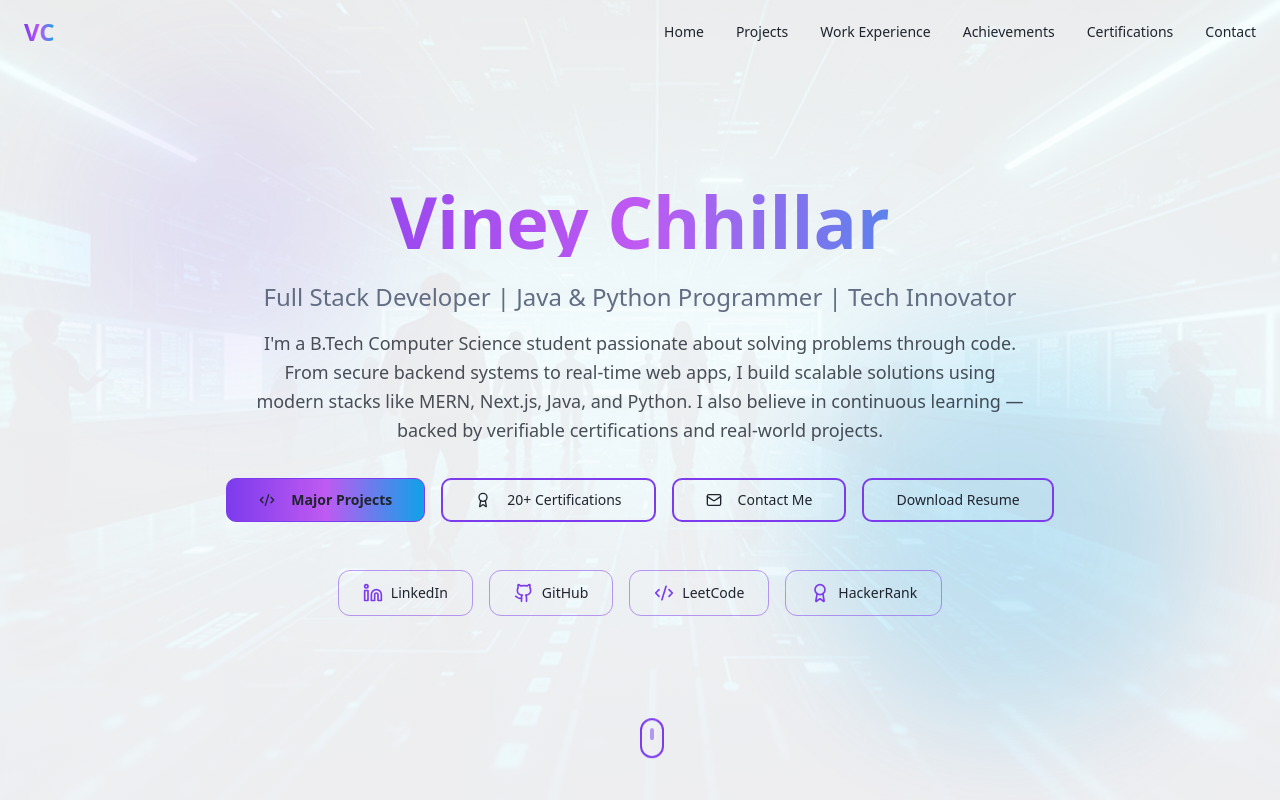
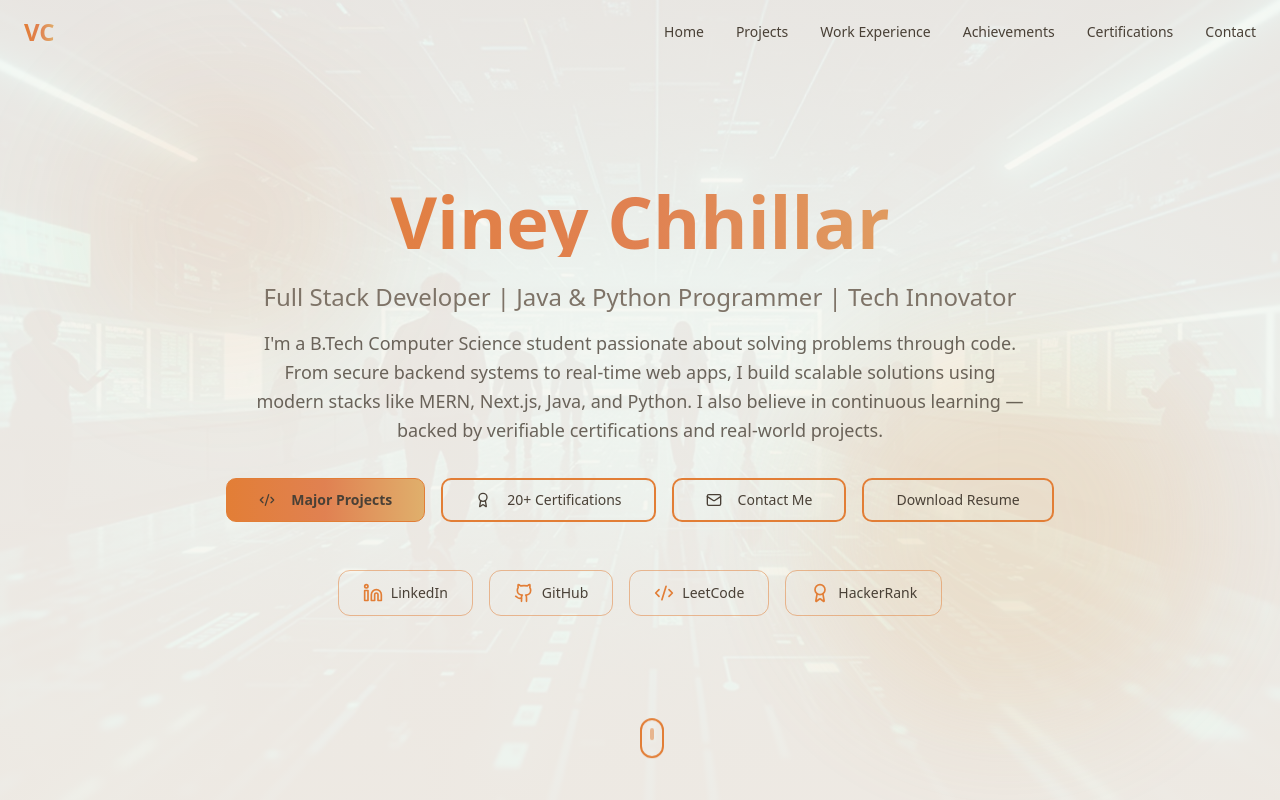
Before and after one commit to ronaessi-28/Viney_Portfolio, a React (Vite) app: page / in a window 1280 px wide. Shown: the top 800 px of the page. Built offline with nearby package versions, Linux system fonts and the light colour scheme; the HTML template or start-up script is replaced by a standard one.

Commit message:
Refactor: Update color scheme

```diff
--- a/src/components/Hero.tsx
+++ b/src/components/Hero.tsx
@@ -15,7 +15,7 @@ const Hero = () => {
       id="home"
       className="relative min-h-screen flex items-center justify-center overflow-hidden"
       style={{
-        backgroundImage: `linear-gradient(rgba(255, 255, 255, 0.92), rgba(250, 250, 252, 0.95)), url(${heroBg})`,
+        backgroundImage: `linear-gradient(rgba(252, 248, 243, 0.92), rgba(250, 245, 238, 0.95)), url(${heroBg})`,
         backgroundSize: 'cover',
         backgroundPosition: 'center',
       }}
--- a/src/index.css
+++ b/src/index.css
@@ -8,41 +8,41 @@ All colors MUST be HSL.
 
 @layer base {
   :root {
-    --background: 220 20% 97%;
-    --foreground: 220 20% 15%;
+    --background: 40 30% 96%;
+    --foreground: 30 15% 25%;
 
-    --card: 0 0% 100%;
-    --card-foreground: 220 20% 15%;
+    --card: 40 40% 98%;
+    --card-foreground: 30 15% 25%;
 
-    --popover: 0 0% 100%;
-    --popover-foreground: 220 20% 15%;
+    --popover: 40 40% 98%;
+    --popover-foreground: 30 15% 25%;
 
-    --primary: 262 83% 58%;
-    --primary-foreground: 0 0% 100%;
+    --primary: 25 75% 55%;
+    --primary-foreground: 40 40% 98%;
 
-    --secondary: 199 89% 48%;
-    --secondary-foreground: 0 0% 100%;
+    --secondary: 35 65% 65%;
+    --secondary-foreground: 30 15% 25%;
 
-    --muted: 220 15% 92%;
-    --muted-foreground: 220 15% 45%;
+    --muted: 40 20% 90%;
+    --muted-foreground: 30 10% 45%;
 
-    --accent: 280 85% 65%;
-    --accent-foreground: 0 0% 100%;
+    --accent: 20 70% 60%;
+    --accent-foreground: 40 40% 98%;
 
     --destructive: 0 84% 60%;
-    --destructive-foreground: 0 0% 100%;
+    --destructive-foreground: 40 40% 98%;
 
-    --border: 220 15% 88%;
-    --input: 220 15% 88%;
-    --ring: 262 83% 58%;
+    --border: 40 20% 88%;
+    --input: 40 20% 88%;
+    --ring: 25 75% 55%;
 
     --radius: 0.75rem;
 
     /* Custom design tokens */
-    --gradient-primary: linear-gradient(135deg, hsl(262 83% 58%), hsl(199 89% 48%));
-    --gradient-accent: linear-gradient(90deg, hsl(262 83% 58%), hsl(280 85% 65%), hsl(199 89% 48%));
-    --glow-cyan: 0 0 25px hsl(199 89% 48% / 0.3);
-    --glow-blue: 0 0 30px hsl(262 83% 58% / 0.25);
+    --gradient-primary: linear-gradient(135deg, hsl(25 75% 55%), hsl(35 65% 65%));
+    --gradient-accent: linear-gradient(90deg, hsl(25 75% 55%), hsl(20 70% 60%), hsl(35 65% 65%));
+    --glow-cyan: 0 0 25px hsl(25 75% 55% / 0.3);
+    --glow-blue: 0 0 30px hsl(35 65% 65% / 0.25);
     --transition-smooth: all 0.3s cubic-bezier(0.4, 0, 0.2, 1);
   }
 }
--- a/tailwind.config.ts
+++ b/tailwind.config.ts
@@ -81,8 +81,8 @@ export default {
           "100%": { opacity: "1", transform: "translateY(0)" }
         },
         "glow": {
-          "0%, 100%": { boxShadow: "0 0 20px hsl(262 83% 58% / 0.3)" },
-          "50%": { boxShadow: "0 0 30px hsl(262 83% 58% / 0.5), 0 0 40px hsl(199 89% 48% / 0.4)" }
+          "0%, 100%": { boxShadow: "0 0 20px hsl(25 75% 55% / 0.3)" },
+          "50%": { boxShadow: "0 0 30px hsl(25 75% 55% / 0.5), 0 0 40px hsl(35 65% 65% / 0.4)" }
         },
         "counter": {
           "0%": { transform: "translateY(10px)", opacity: "0" },
```
